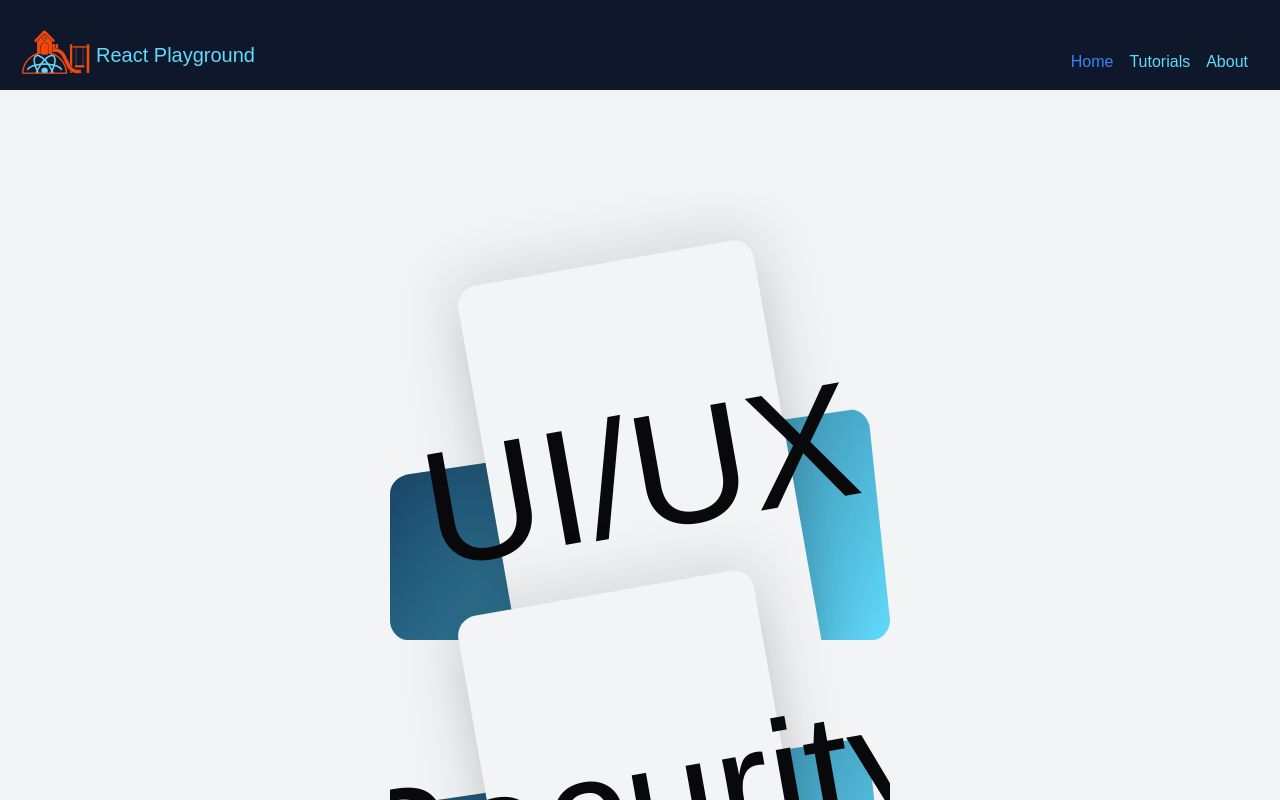
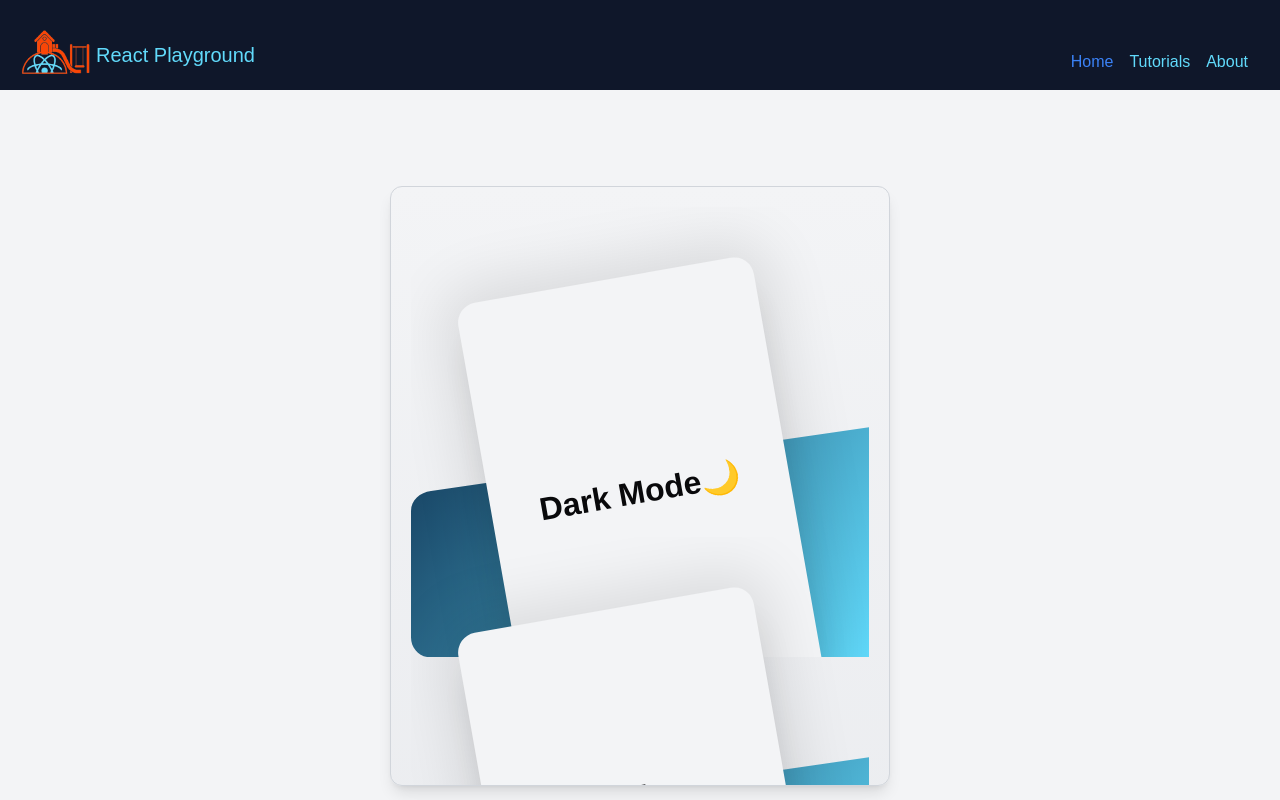
Before and after one commit to aayalapalacin/react-playgroundv2.0, a Next.js app: page /singleCategory/1 in a window 1280 px wide. Shown: the top 800 px of the page. Built offline with nearby package versions, Linux system fonts and the light colour scheme; a web font is replaced by a local one.

Commit message:
added scrollable container

```diff
--- a/src/app/singleCategory/[id]/page.tsx
+++ b/src/app/singleCategory/[id]/page.tsx
@@ -3,8 +3,8 @@ import { Categories } from "@/app/assets/types";
 import TransitionCards from "@/components/transitionCards";
 import CategoryCard from "@/components/categoryCard";
 
-export default function SingleCategory({ params }: { params: { id: string } }) {
-  const { id } = params;
+export default async function SingleCategory({ params }: { params: { id: string } }) {
+  const { id } = await params;
   const idToInt:number = parseInt(id);
 
   const selectedCategory: Categories = categoriesArray.filter((filterCategories)=> filterCategories.id == idToInt)[0];
--- a/src/app/singleTutorial/[id]/page.tsx
+++ b/src/app/singleTutorial/[id]/page.tsx
@@ -2,8 +2,8 @@ import { tutorialsArray } from "@/app/assets/tutorials";
 import { Tutorial } from "@/app/assets/types";
 import TransitionCards from "@/components/transitionCards";
 
-export default function SingleTutorial({ params }: { params: { id: string } }) {
-  const { id } = params;
+export default async function SingleTutorial({ params }: { params: { id: string } }) {
+  const { id } = await params;
   const idToInt:number = parseInt(id);
 
   const selectedTutorial: Tutorial = tutorialsArray.filter((filterTutorial)=> filterTutorial.id == idToInt)[0];
--- a/src/components/categoriesView.tsx
+++ b/src/components/categoriesView.tsx
@@ -1,6 +1,7 @@
 import React from 'react';
 import "../app/styles/categoryView.css";
 import { categoriesArray } from '@/app/assets/categories';
+import Link from "next/link";
 
 const CategoriesView = () => {
   return (
@@ -10,11 +11,14 @@ const CategoriesView = () => {
           <div key={categoryIndex} className="text-center">
             <h1 className="text-lg font-semibold mb-2">{category.name}</h1>
             <div className="w-full  overflow-hidden rounded-xl shadow-lg category-img-container">
+            <Link href={`/singleCategory/${category.id}`}>
+
               <img
                 src={category.icon}
                 alt={category.name}
                 className="w-full h-full object-cover category-img "
               />
+              </Link>
             </div>
             {category.description && (
               <p className="text-sm text-gray-600 mt-2">{category.description}</p>
--- a/src/components/categoryCard.tsx
+++ b/src/components/categoryCard.tsx
@@ -1,38 +1,63 @@
 import * as motion from "motion/react-client";
 import type { Variants } from "motion/react";
-import { categoriesArray } from "@/app/assets/categories";
-export default function CategoryCard() {
+import { tutorialsArray } from "@/app/assets/tutorials";
+import { Tutorial } from "@/app/assets/types";
+
+interface CategoryCardProps {
+    selectedCategoryProp: string;
+}
+
+export default function CategoryCard({ selectedCategoryProp }: CategoryCardProps) {
+    const tutorialsOfCategory: Tutorial[] = tutorialsArray.filter(
+        (tutorial) => tutorial.category === selectedCategoryProp
+    );
+
     return (
-        <div className="max-w-[500px] w-full mx-auto my-[100px] pb-[100px]">
-            {categoriesArray.map((category, i) => (
-                <Card  emoji={category.name}  key={i+category.name} />
-            ))}
+        <div className="relative flex justify-center items-center min-h-[600px]">
+            {/* Soft background for better UX */}
+            <div className="absolute inset-0 bg-gradient-to-b from-gray-100 to-gray-200 opacity-50 rounded-xl" />
+
+            {/* Scrollable Container */}
+            <div className="relative w-[500px] max-w-full max-h-[600px] overflow-y-auto scroll-smooth p-5 rounded-xl shadow-lg border border-gray-300">
+                {tutorialsOfCategory.map((tutorial, i) => {
+                    const tutorialNameReduced: string = tutorial.name.split(":")[0];
+                    return (
+                        <Card
+                            tutorialProp={tutorialNameReduced}
+                            tutorialIcon={tutorial.icon}
+                            key={i + tutorialNameReduced}
+                        />
+                    );
+                })}
+            </div>
         </div>
     );
 }
 
 interface CardProps {
-    emoji: string;
-
+    tutorialProp: string;
+    tutorialIcon: string;
 }
 
-function Card({ emoji }: CardProps) {
-    const background = `linear-gradient(306deg, #61DAFB, #001333)`;
-
+function Card({ tutorialProp, tutorialIcon }: CardProps) {
     return (
         <motion.div
             className="overflow-hidden flex justify-center items-center relative pt-5 -mb-[120px]"
             initial="offscreen"
             whileInView="onscreen"
-            viewport={{ amount: 0.8 }}
+            viewport={{ amount: 0.6 }}
         >
             <div className="absolute inset-0" style={{ background, clipPath: clipPathStyle }} />
             <motion.div
-                className="text-[164px] w-[300px] h-[430px] flex justify-center items-center rounded-[20px] bg-gray-100 "
-                style={{boxShadow:"0px 0px 59px 16px rgb(0 0 0 / 0.1), 0 36px 34px -4px rgb(0 0 0 / 0.1)"}}
+                className="text-[2rem] font-bold w-[300px] h-[430px] p-5 flex justify-center items-center rounded-[20px] bg-gray-100"
+                style={{
+                    boxShadow:
+                        "0px 0px 59px 16px rgb(0 0 0 / 0.1), 0 36px 34px -4px rgb(0 0 0 / 0.1)",
+                }}
                 variants={cardVariants}
             >
-                {emoji}
+                {tutorialProp}
+                {tutorialIcon}
             </motion.div>
         </motion.div>
     );
@@ -53,17 +78,6 @@ const cardVariants: Variants = {
     },
 };
 
-const hue = (h: number) => `hsl(${h}, 100%, 50%)`;
+const background = `linear-gradient(306deg, #61DAFB, #001333)`;
 
 const clipPathStyle = `path("M 0 303.5 C 0 292.454 8.995 285.101 20 283.5 L 460 219.5 C 470.085 218.033 480 228.454 480 239.5 L 500 430 C 500 441.046 491.046 450 480 450 L 20 450 C 8.954 450 0 441.046 0 430 Z")`;
-
-const food: [string, number, number][] = [
-    ["🍅", 340, 10],
-    ["🍊", 20, 40],
-    ["🍋", 60, 90],
-    ["🍐", 80, 120],
-    ["🍏", 100, 140],
-    ["🫐", 205, 245],
-    ["🍆", 260, 290],
-    ["🍇", 290, 320],
-];
```
